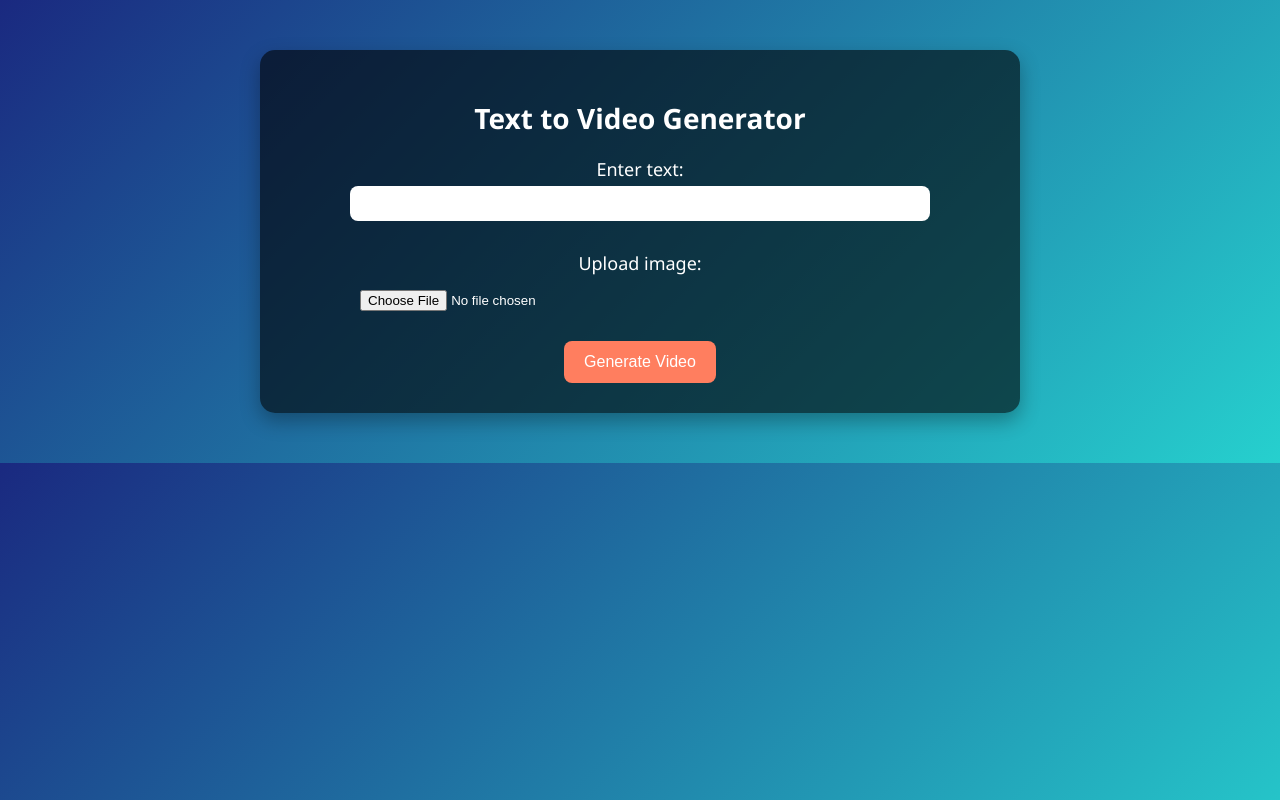
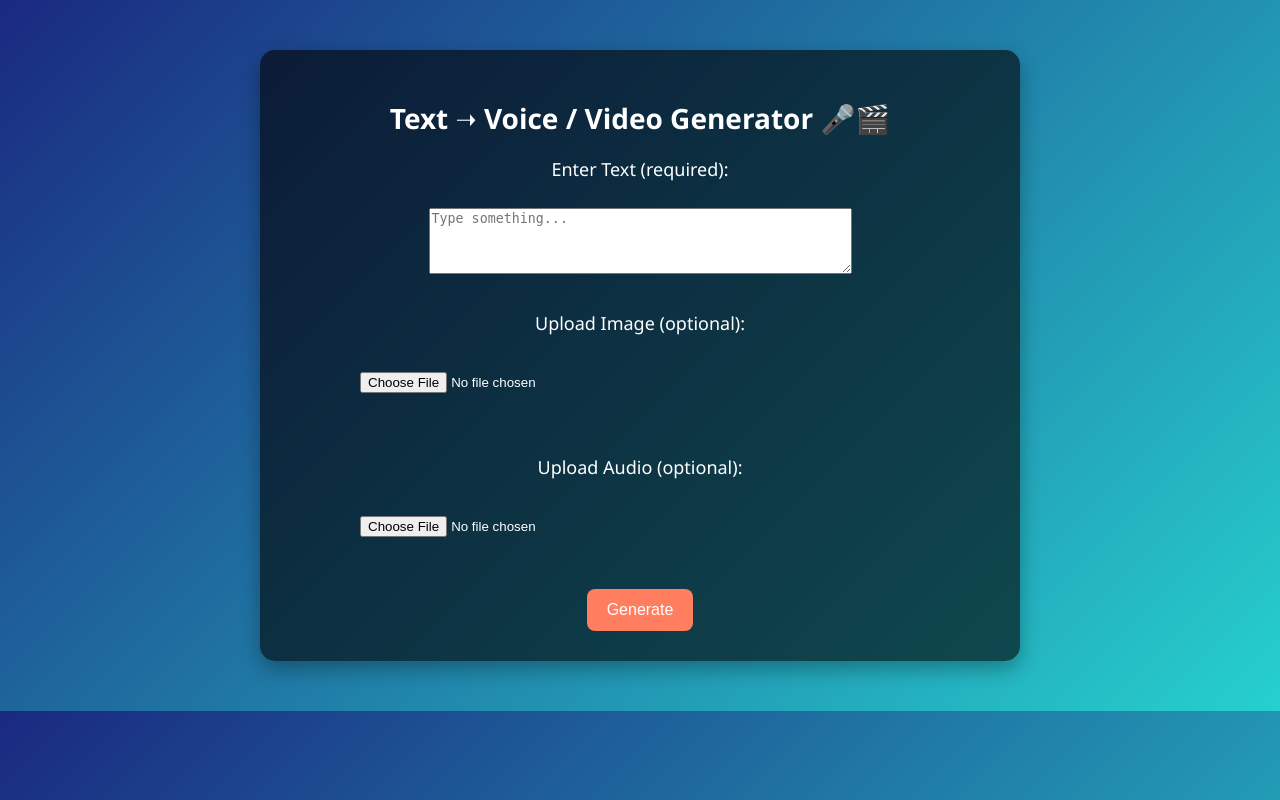
Before and after one commit to YadavAbhishek03/text-to-voice, a Flask app: page / in a window 1280 px wide. Run offline with Flask 3, Linux system fonts and the light colour scheme.

Commit message:
add audio uploading option

```diff
--- a/app.py
+++ b/app.py
@@ -1,41 +1,75 @@
 from flask import Flask, render_template, request
 from gtts import gTTS
-from moviepy.editor import ImageClip, AudioFileClip
+from moviepy.editor import ImageClip, AudioFileClip, CompositeAudioClip
 import os
+import uuid
 
 app = Flask(__name__)
+UPLOAD_FOLDER = "static/uploads"
+OUTPUT_FOLDER = "static/results"
+os.makedirs(UPLOAD_FOLDER, exist_ok=True)
+os.makedirs(OUTPUT_FOLDER, exist_ok=True)
 
-@app.route("/", methods=["GET", "POST"])
+@app.route('/')
 def index():
-    if request.method == "POST":
-        text = request.form.get("text")
-        if not text:
-            return "⚠️ No text provided!"
+    return render_template('index.html')
 
-        image_file = request.files.get("image")
-        if not image_file:
-            return "⚠️ No image uploaded!"
+@app.route('/generate', methods=['POST'])
+def generate():
+    text = request.form.get('text')
+    image = request.files.get('image')
+    audio = request.files.get('audio')
 
-        # Save image
-        image_path = os.path.join("static", "uploaded_image.jpg")
-        image_file.save(image_path)
+    text_audio = None
+    user_audio = None
 
-        # Text -> Speech
-        audio_path = os.path.join("static", "output.mp3")
+    # Case 1: Text -> gTTS audio
+    if text:
         tts = gTTS(text)
-        tts.save(audio_path)
+        text_audio_path = os.path.join(OUTPUT_FOLDER, "text_audio.mp3")
+        tts.save(text_audio_path)
+        text_audio = AudioFileClip(text_audio_path)
 
-        # Image + Audio -> Video
-        audio = AudioFileClip(audio_path)
-        image_clip = ImageClip(image_path).set_duration(audio.duration)
-        image_clip = image_clip.set_audio(audio)
-        video_path = os.path.join("static", "output.mp4")
+    # Case 2: User uploaded audio
+    if audio and audio.filename != "":
+        audio_path = os.path.join(OUTPUT_FOLDER, f"{uuid.uuid4()}_uploaded.mp3")
+        audio.save(audio_path)
+        user_audio = AudioFileClip(audio_path)
+
+    # Mix audio if both are present
+    final_audio = None
+    if text_audio and user_audio:
+        final_audio = CompositeAudioClip([text_audio, user_audio])
+    elif text_audio:
+        final_audio = text_audio
+    elif user_audio:
+        final_audio = user_audio
+
+    video_file = None
+    audio_file = None
+
+    # Case A: If image + some audio available → make video
+    if image and image.filename != "" and final_audio:
+        image_path = os.path.join(UPLOAD_FOLDER, f"{uuid.uuid4()}_{image.filename}")
+        image.save(image_path)
+
+        video_filename = f"{uuid.uuid4()}_output.mp4"
+        video_path = os.path.join(OUTPUT_FOLDER, video_filename)
+
+        image_clip = ImageClip(image_path).set_duration(final_audio.duration)
+        image_clip = image_clip.set_audio(final_audio)
         image_clip.write_videofile(video_path, fps=24)
 
-        return render_template("result.html", video_file="output.mp4")
+        video_file = video_filename
 
-    return render_template("index.html")
+    # Case B: If only audio generated
+    elif final_audio:
+        audio_filename = f"{uuid.uuid4()}_output.mp3"
+        audio_path = os.path.join(OUTPUT_FOLDER, audio_filename)
+        final_audio.write_audiofile(audio_path)
+        audio_file = f"results/{audio_filename}"
 
+    return render_template("result.html", video_file=video_file, audio_file=audio_file)
 
-if __name__ == "__main__":
-    app.run(debug=True)
+if __name__ == '__main__':
+    app.run(debug=True, port=5000)
--- a/static/style.css
+++ b/static/style.css
@@ -27,7 +27,8 @@ label {
   margin: 10px 0 5px;
 }
 
-input[type="text"], input[type="file"] {
+input[type="text"],
+input[type="file"] {
   padding: 10px;
   width: 80%;
   border-radius: 8px;
@@ -54,3 +55,14 @@ button:hover, .btn:hover {
 .video-box {
   margin: 20px auto;
 }
+
+/* 🎨 Special style for "Generate Another" link */
+.btn-generate {
+  background: #55da86f4;   /* Pink */
+  color: white;
+}
+
+.btn-generate:hover {
+  background: #ffeb3b;   /* Yellow */
+  color: black;
+}
--- a/templates/index.html
+++ b/templates/index.html
@@ -1,22 +1,33 @@
 <!DOCTYPE html>
 <html lang="en">
 <head>
-    <meta charset="UTF-8">
-    <title>Text to Video</title>
-    <link rel="stylesheet" href="{{ url_for('static', filename='style.css') }}">
+  <meta charset="UTF-8">
+  <title>Text to Voice/Video Generator</title>
+  <link rel="stylesheet" href="{{ url_for('static', filename='style.css') }}">
 </head>
 <body>
-    <div class="container">
-        <h1>Text to Video Generator</h1>
-        <form action="/" method="POST" enctype="multipart/form-data">
-            <label>Enter text:</label>
-            <input type="text" name="text" required>
+  <div class="container">
+    <h1>Text ➝ Voice / Video Generator 🎤🎬</h1>
 
-            <label>Upload image:</label>
-            <input type="file" name="image" accept="image/*" required>
+    <form action="/generate" method="POST" enctype="multipart/form-data">
+      <!-- Text Input -->
+      <label for="text">Enter Text (required):</label><br>
+      <textarea name="text" id="text" rows="4" cols="50" placeholder="Type something..."></textarea>
+      <br><br>
 
-            <button type="submit">Generate Video</button>
-        </form>
-    </div>
+      <!-- Image Upload -->
+      <label for="image">Upload Image (optional):</label><br>
+      <input type="file" name="image" id="image" accept="image/*">
+      <br><br>
+
+      <!-- Audio Upload -->
+      <label for="audio">Upload Audio (optional):</label><br>
+      <input type="file" name="audio" id="audio" accept="audio/*">
+      <br><br>
+
+      <!-- Submit Button -->
+      <button type="submit" class="btn">Generate</button>
+    </form>
+  </div>
 </body>
 </html>
```
Also changed, not shown: static/css/result.css (deleted, +0 -43 lines), static/css/style.css (deleted, +0 -36 lines), templates/result.html (+18 -5 lines), static/uploaded_image.jpg (deleted), static/uploaded_image.png (deleted), 2 other files.
